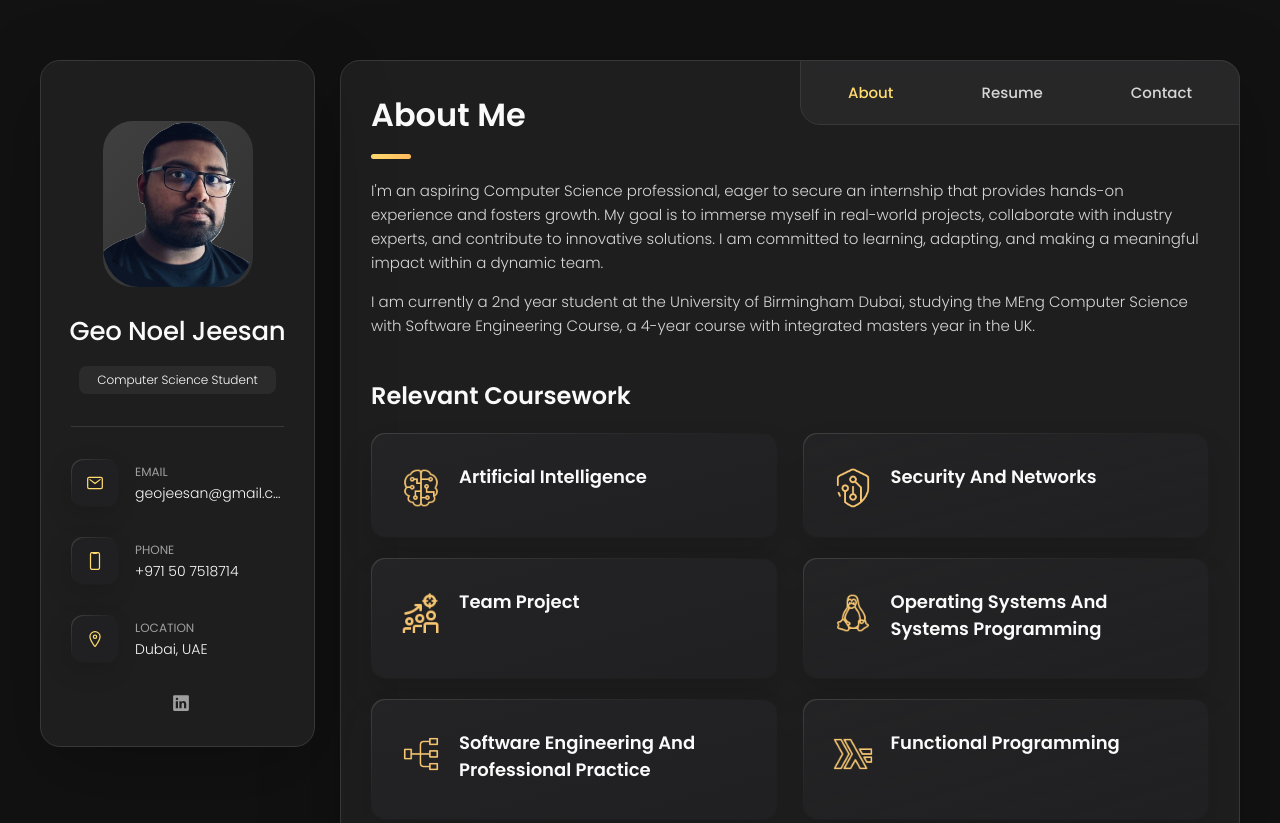
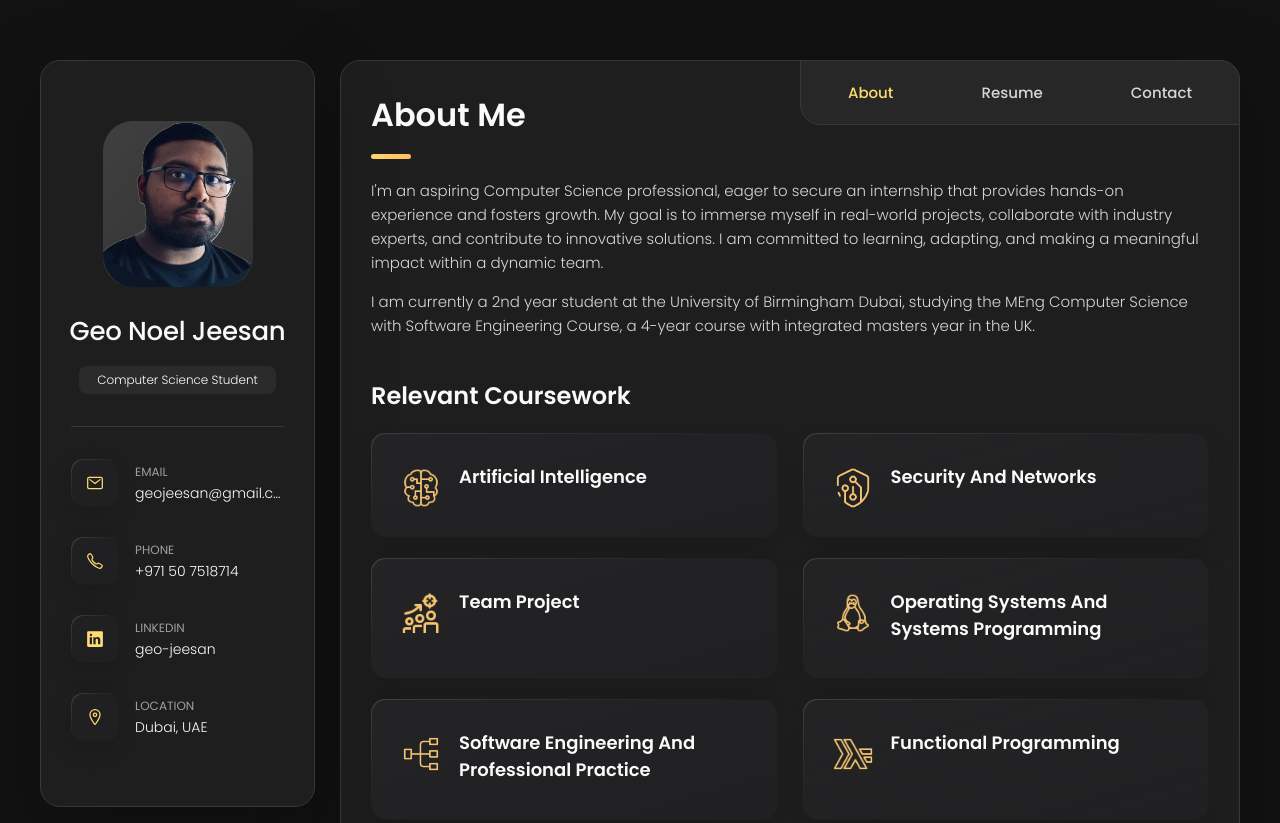
Before and after one commit to geojeesan/geojeesan.github.io, a plain HTML site: page index.html in a window 1280 px wide. Shown: the top 823 px of the page. Drawn offline with nearby package versions, Linux system fonts and the light colour scheme.

Commit message:
Linkedin Button

```diff
--- a/assets/css/style.css
+++ b/assets/css/style.css
@@ -158,7 +158,7 @@ html { font-family: var(--ff-poppins); }
 body { background: var(--smoky-black); }
 
 .pp {
-  border-radius: 24%;
+  border-radius: 20%;
 }
 
 
--- a/index.html
+++ b/index.html
@@ -82,7 +82,7 @@
           <li class="contact-item">
 
             <div class="icon-box">
-              <ion-icon name="phone-portrait-outline"></ion-icon>
+              <ion-icon name="call-outline"></ion-icon>
             </div>
 
             <div class="contact-info">
@@ -110,6 +110,20 @@
           <li class="contact-item">
 
             <div class="icon-box">
+              <ion-icon name="logo-linkedin"></ion-icon>
+            </div>
+
+            <div class="contact-info">
+              <p class="contact-title">Linkedin</p>
+
+              <a href="https://www.linkedin.com/in/geo-jeesan-1b5986223/" class="contact-link">geo-jeesan</a>
+            </div>
+
+          </li>
+
+          <li class="contact-item">
+
+            <div class="icon-box">
               <ion-icon name="location-outline"></ion-icon>
             </div>
 
@@ -127,12 +141,13 @@
 
         <ul class="social-list">
 
+          <!--
           <li class="social-item">
             <a href="https://www.linkedin.com/in/geo-jeesan-1b5986223/" class="social-link">
               <ion-icon name="logo-linkedin"></ion-icon>
             </a>
           </li>
-          <!--
+
           <li class="social-item">
             <a href="#" class="social-link">
               <ion-icon name="logo-twitter"></ion-icon>
@@ -1329,17 +1344,19 @@
           <p class="form-text" style="color: white;">
             If you have any questions or would like to work together, please feel free to get in touch with me.
           </p>
+          <br>
 
           <ul>
             <li>
               <a href="mailto:geojeesan@gmail.com">
-                <ion-icon name="mail-outline"></ion-icon>
+                <ion-icon style="color: #f7ce77;" name="mail-outline"></ion-icon>
                 <span style="color: #f7ce77;">geojeesan@gmail.com</span>
               </a>
             </li>
+            <br>
             <li>
               <a href="tel:00971507518714">
-                <ion-icon name="call-outline"></ion-icon>
+                <ion-icon style="color: #f7ce77;" name="call-outline"></ion-icon>
                 <span style="color: #f7ce77;">+971 50 751 8714</span>
               </a>
           </ul>
```
